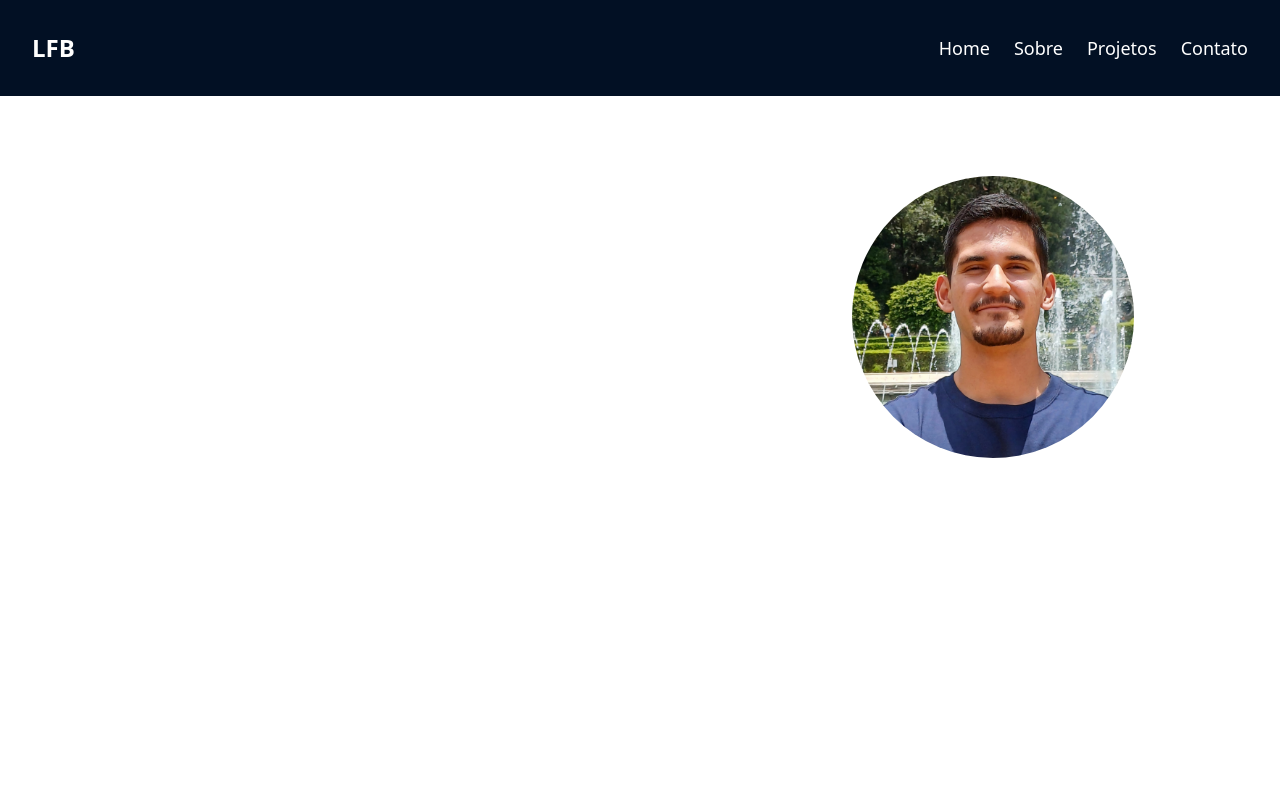
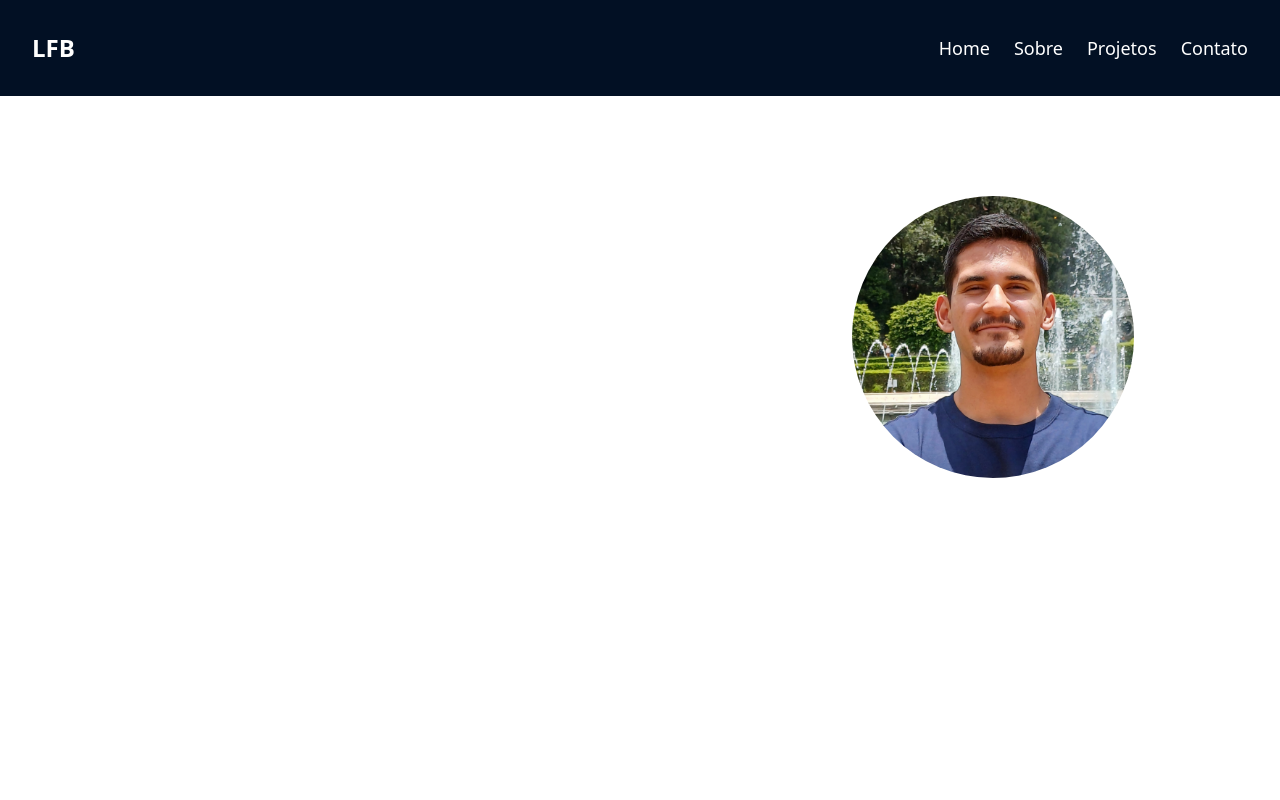
Before and after one commit to NandoLu/Portifolio-LFB, a React (Vite) app: page / in a window 1280 px wide. Shown: the top 800 px of the page. Built offline with nearby package versions, Linux system fonts and the light colour scheme.

Commit message:
Adicionando padding top para todas as páginas

```diff
--- a/src/pages/App.jsx
+++ b/src/pages/App.jsx
@@ -11,7 +11,7 @@ function App() {
   return (
     <>
       <NavBar />
-      <div className="px-7">
+      <div className="px-7 pt-5">
         <Routes>
           <Route path='/' element={<Home />} />
           <Route path='/about' element={<About />} />
```
